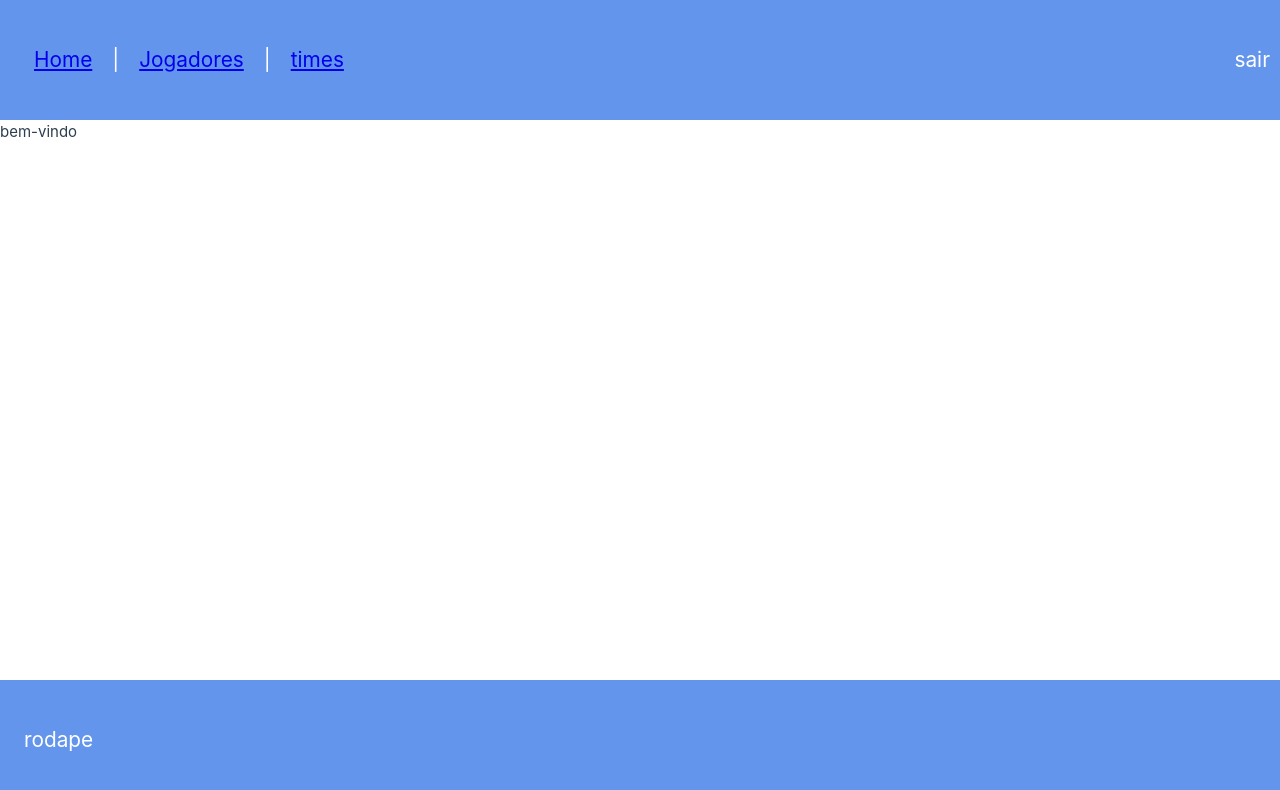
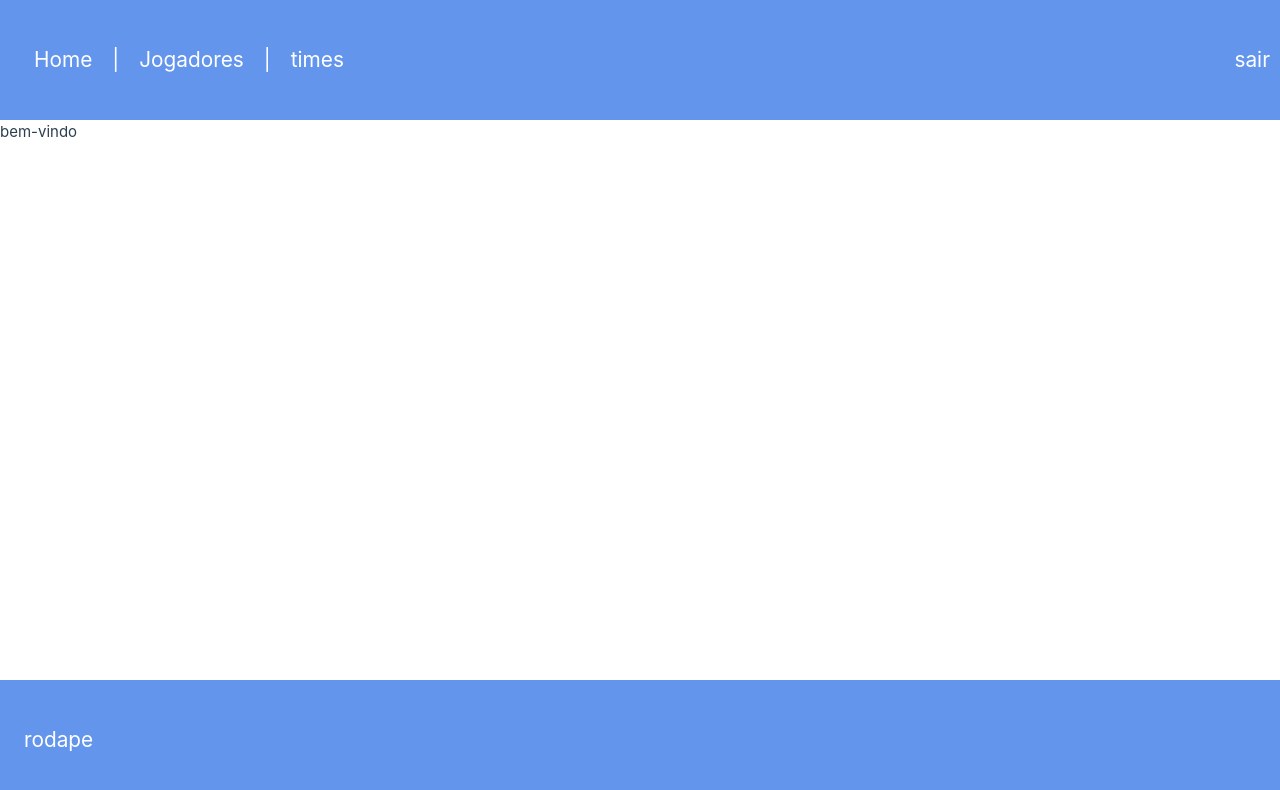
Before and after one commit to mariagerotti/exercTimes, a Vue app: page / in a window 1280 px wide. Shown: the top 790 px of the page. Built offline with nearby package versions, Linux system fonts and the light colour scheme; the HTML template or start-up script is replaced by a standard one.

Commit message:
upload css

```diff
--- a/src/App.vue
+++ b/src/App.vue
@@ -21,6 +21,10 @@
   font-weight: normal;
   height: 100vh;
 }
+a{
+  color: inherit;
+  text-decoration: none;
+}
 
 header,
 footer {
```
